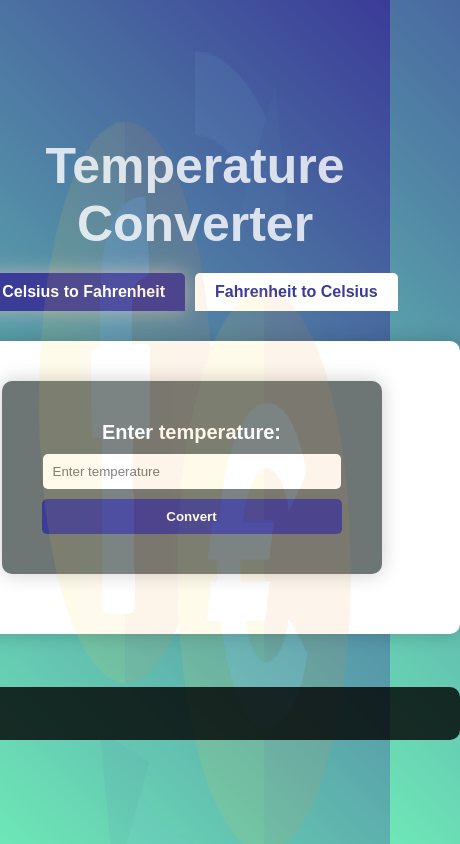
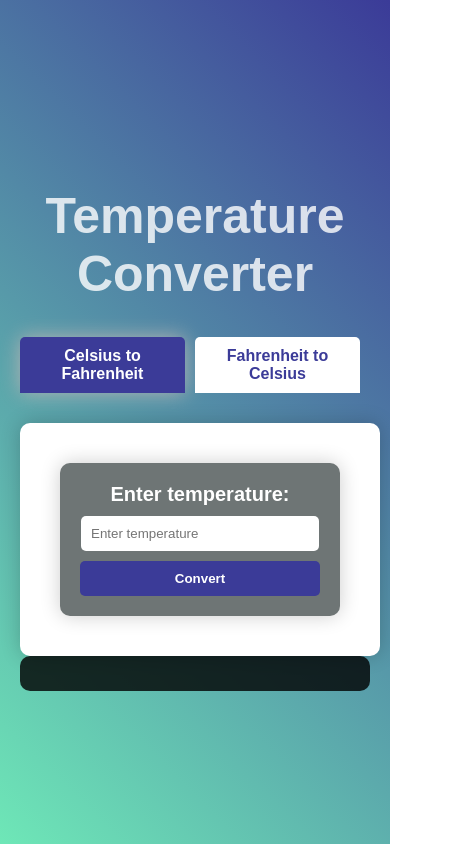
Before and after one commit to MTLab1122/Converter-1, a plain HTML site: page index.html in a window 390 px wide. Shown: the whole page, 460 px wide, since content can reach past the window. Drawn offline with Linux system fonts and the light colour scheme.

Commit message:
celsius to fahrenheit

```diff
--- a/styles.css
+++ b/styles.css
@@ -48,7 +48,6 @@ body {
 
 h1 {
     font-size: 36px;
-    margin-bottom: 20px;
 }
 
 .tabs {
@@ -93,8 +92,13 @@ h1 {
     width: 300px;
     margin-right: 60%;
     margin-left: 7%;
+        width: 100%;
+        max-width: 300px; /* Set a maximum width for the input container */
+        margin: 0 auto; /* Center the input container horizontally */
+        padding: 20px; /* Add padding to the input container */
+        box-sizing: border-box; /* Include padding and border in the element's total width and height */
+    }
 
-}
 
 label {
     font-weight: bold;
@@ -146,3 +150,26 @@ button:hover {
         opacity: 1;
     }
 }
+
+
+/* Add your existing CSS styles here */
+
+/* Responsive styles for smaller screens */
+@media (max-width: 768px) {
+    .container {
+        padding: 20px; /* Add some padding to the container */
+    }
+
+    .card {
+        width: 80%; /* Make the card width 80% of the viewport width */
+        margin: 0 auto; /* Center the card horizontally */
+    }
+
+    .input-container {
+        width: 100%; /* Make the input container width 100% */
+    }
+
+    .logo {
+        display: none; /* Hide the logo on smaller screens */
+    }
+}
```
